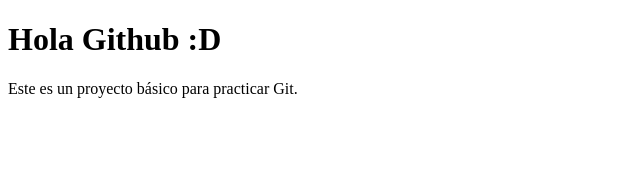
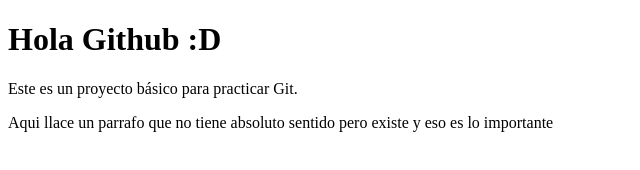
Before and after one commit to marcosgarcia2g/Tarea-individual-GitHub, a plain HTML site: page index.html in a window 1280 px wide. Shown: the whole page, without its empty margins (0-640 px from the left). Drawn offline with Linux system fonts and the light colour scheme.

Commit message:
edit de parrafo

```diff
--- a/index.html
+++ b/index.html
@@ -8,5 +8,6 @@
 <body>
     <h1>Hola Github :D </h1>
     <p>Este es un proyecto básico para practicar Git.</p>
+    <p>Aqui llace un parrafo que no tiene absoluto sentido pero existe y eso es lo importante</p>
 </body>
 </html>
```
